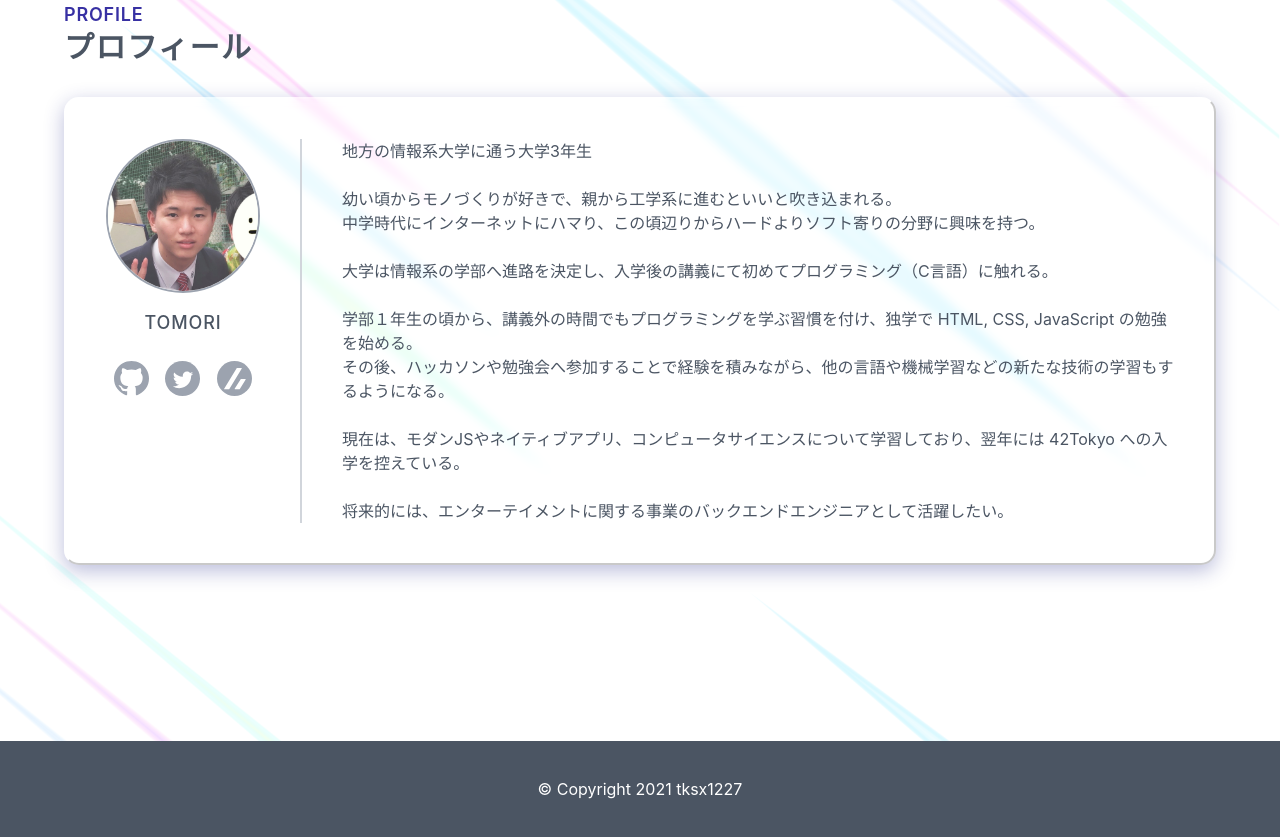
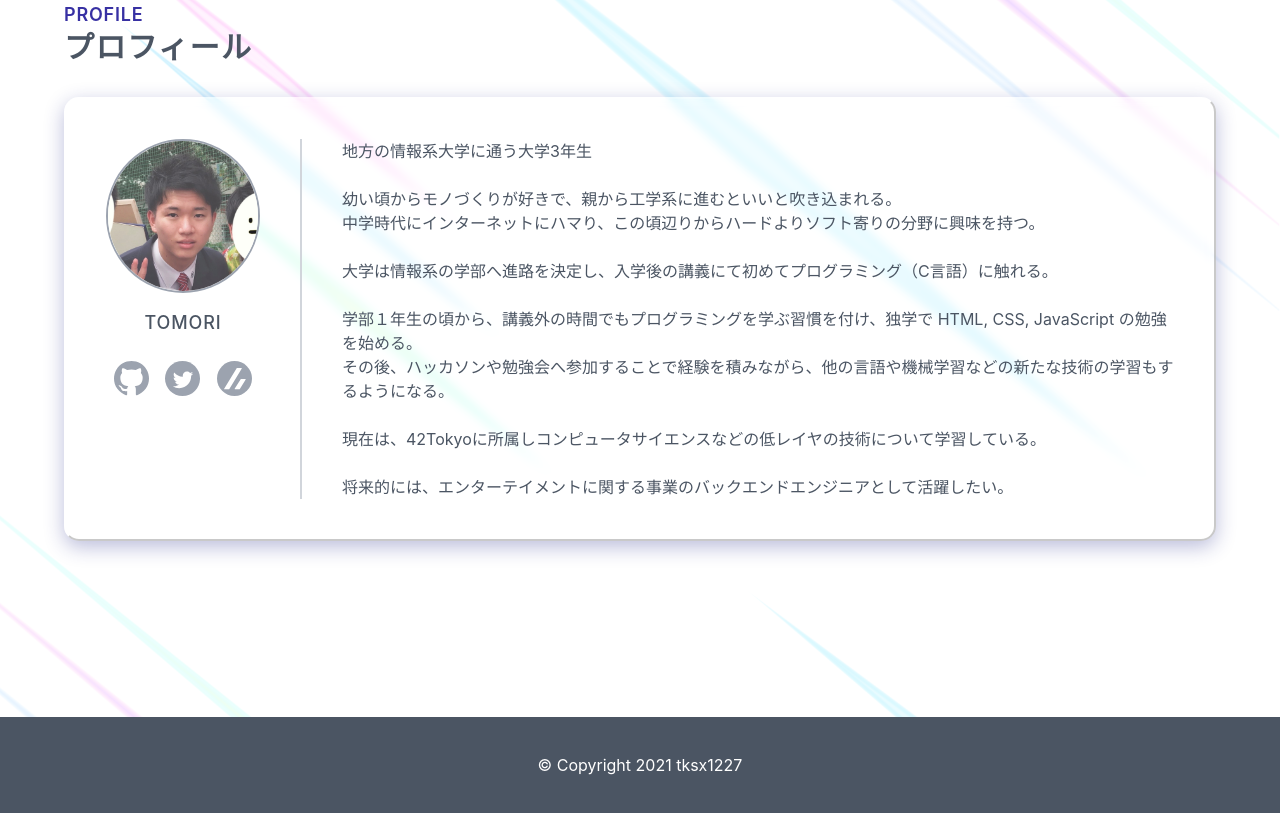
Before and after one commit to tksx1227/Portfolio, a Next.js app: page / in a window 1280 px wide. Shown: the part 3940-4777 px from the top of the page. After the commit the page ends 4753 px from the top, so only its background shows below. Built offline with nearby package versions, Linux system fonts and the light colour scheme.

Commit message:
[update] Modified profile text

```diff
--- a/src/components/Profile.tsx
+++ b/src/components/Profile.tsx
@@ -145,8 +145,7 @@ export const Profile = () => {
               その後、ハッカソンや勉強会へ参加することで経験を積みながら、他の言語や機械学習などの新たな技術の学習もするようになる。
               <br />
               <br />
-              現在は、モダンJSやネイティブアプリ、コンピュータサイエンスについて学習しており、翌年には
-              42Tokyo への入学を控えている。
+              現在は、42Tokyoに所属しコンピュータサイエンスなどの低レイヤの技術について学習している。
               <br />
               <br />
               将来的には、エンターテイメントに関する事業のバックエンドエンジニアとして活躍したい。
--- a/tsconfig.json
+++ b/tsconfig.json
@@ -16,7 +16,8 @@
     "moduleResolution": "node",
     "resolveJsonModule": true,
     "isolatedModules": true,
-    "jsx": "preserve"
+    "jsx": "preserve",
+    "incremental": true
   },
   "include": [
     "next-env.d.ts",
```
Also changed, not shown: next-env.d.ts.
